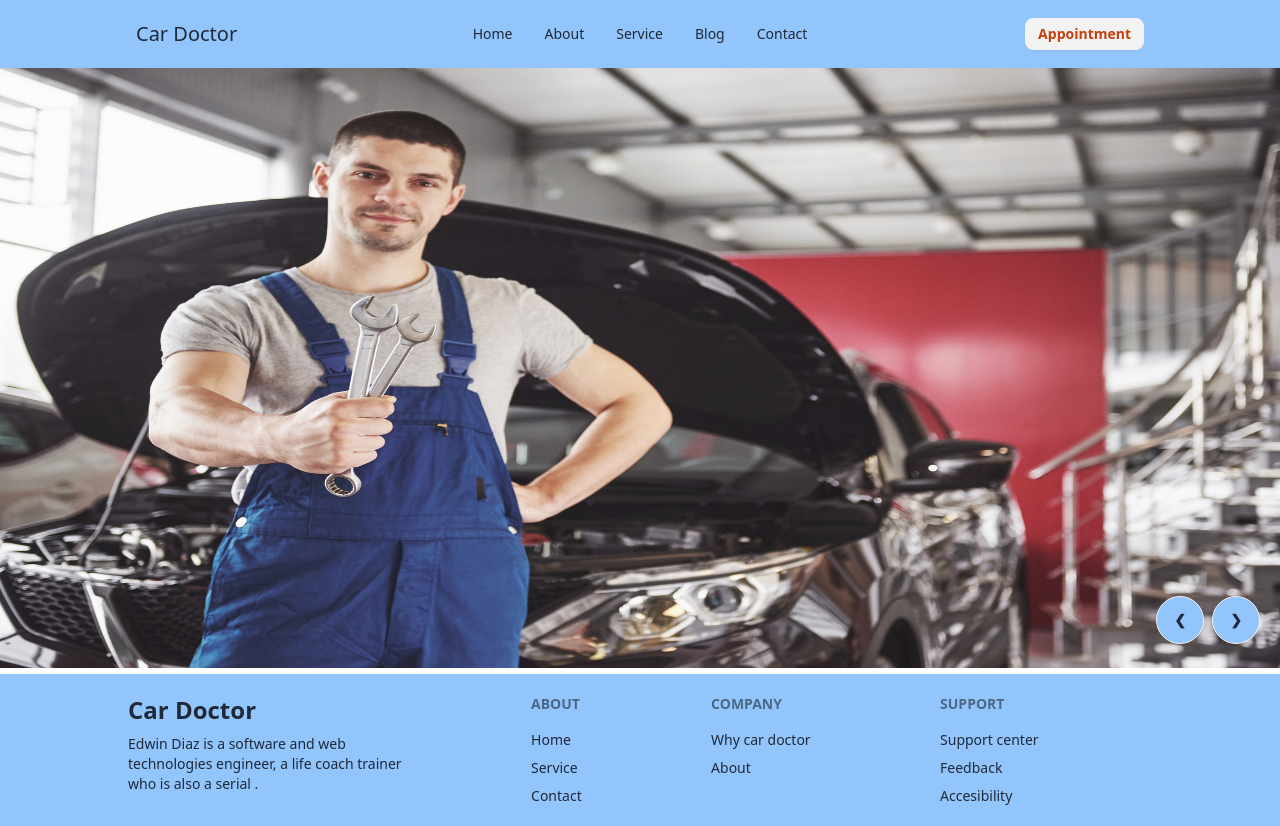
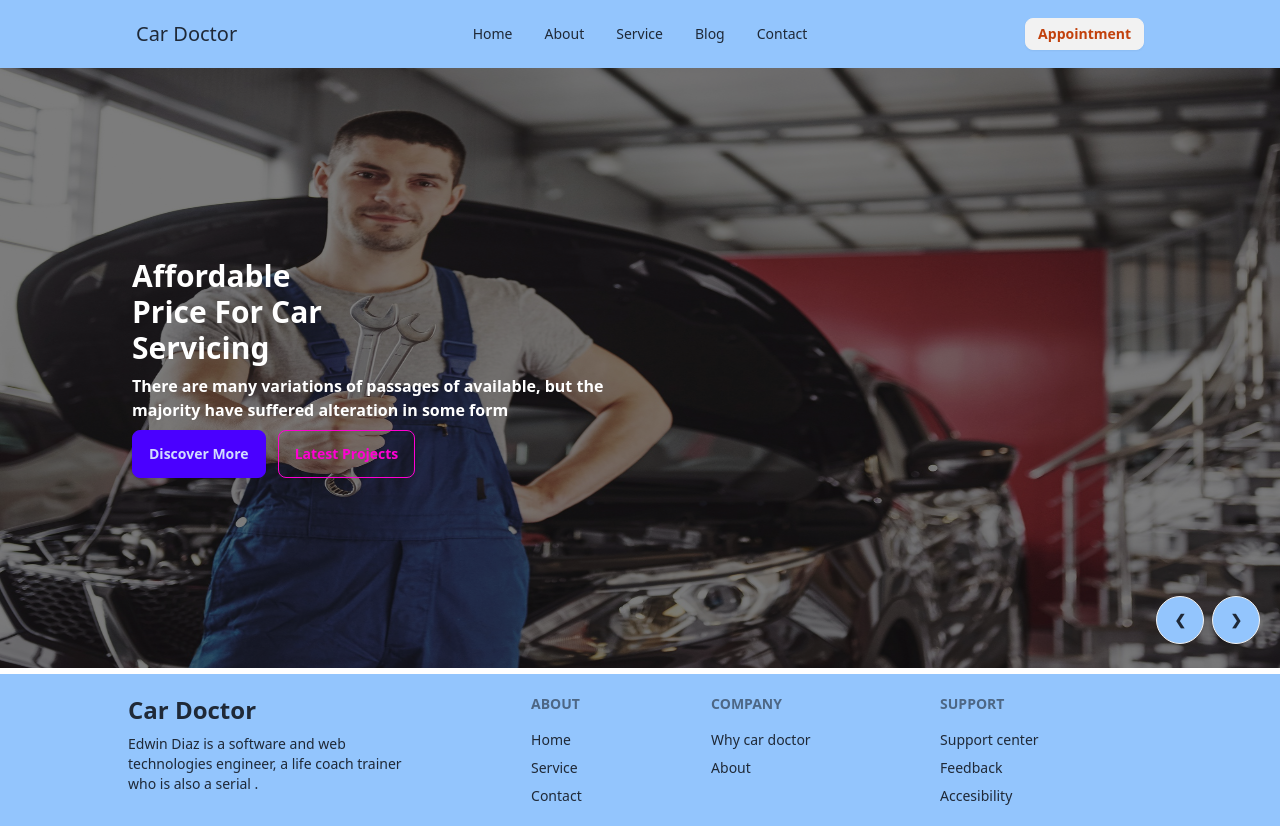
Before and after one commit to md-mostafiz181/car-doctor-client, a React (Vite) app: page / in a window 1280 px wide. Built offline with nearby package versions, Linux system fonts and the light colour scheme.

Commit message:
adde overlay and other functionlity in banner part

```diff
--- /dev/null
+++ b/src/components/Banner/Banner.css
@@ -0,0 +1,9 @@
+.overlay{
+    background-color: rgba(0, 0, 0, 0.507);
+    width: 100%;
+    height: 100%;
+    top: 0;
+    left: 0;
+    position: absolute;
+
+}
--- a/src/components/Banner/Banner.jsx
+++ b/src/components/Banner/Banner.jsx
@@ -3,6 +3,7 @@ import banner2 from "../../assets/images/banner/2.jpg";
 import banner3 from "../../assets/images/banner/3.jpg";
 import banner4 from "../../assets/images/banner/4.jpg";
 import banner5 from "../../assets/images/banner/5.jpg";
+import "../Banner/Banner.css";
 
 const Banner = () => {
   return (
@@ -10,6 +11,29 @@ const Banner = () => {
       <div className="carousel w-full">
         <div id="slide1" className="carousel-item relative w-full">
           <img src={banner1} className="w-full h-[600px]" />
+          <div className="overlay">
+            <div className="absolute left-5 right-5 top-1/2 flex -translate-y-1/2 transform ms-28">
+              <div>
+                <h1 className="text-3xl font-bold text-white">
+                  Affordable <br /> Price For Car <br /> Servicing
+                </h1>
+                <p className="text-1xl font-bold text-white mt-2">
+                  There are many variations of passages of available, but the{" "}
+                  <br /> majority have suffered alteration in some form
+                </p>
+
+                <div className="mt-2">
+                  <button className="btn btn-primary me-3">
+                    Discover More
+                  </button>
+                  <button className="btn btn-outline btn-secondary">
+                    Latest Projects
+                  </button>
+                </div>
+              </div>
+            </div>
+          </div>
+
           <div className="absolute left-5 right-5 bottom-0 flex -translate-y-1/2 transform justify-end">
             <a href="#slide4" className="btn btn-circle bg-blue-300 mr-2">
               ❮
@@ -18,13 +42,32 @@ const Banner = () => {
               ❯
             </a>
           </div>
-
-
         </div>
-
 
         <div id="slide2" className="carousel-item relative w-full">
           <img src={banner2} className="w-full h-[600px]" />
+          <div className="overlay">
+            <div className="absolute left-5 right-5 top-1/2 flex -translate-y-1/2 transform ms-28">
+              <div>
+                <h1 className="text-3xl font-bold text-white">
+                  Affordable <br /> Price For Car <br /> Servicing
+                </h1>
+                <p className="text-1xl font-bold text-white mt-2">
+                  There are many variations of passages of available, but the{" "}
+                  <br /> majority have suffered alteration in some form
+                </p>
+
+                <div className="mt-2">
+                  <button className="btn btn-primary me-3">
+                    Discover More
+                  </button>
+                  <button className="btn btn-outline btn-secondary">
+                    Latest Projects
+                  </button>
+                </div>
+              </div>
+            </div>
+          </div>
           <div className="absolute left-5 right-5 bottom-0 flex -translate-y-1/2 transform justify-end">
             <a href="#slide1" className="btn btn-circle bg-blue-300 mr-2">
               ❮
@@ -36,6 +79,28 @@ const Banner = () => {
         </div>
         <div id="slide3" className="carousel-item relative w-full">
           <img src={banner3} className="w-full h-[600px]" />
+          <div className="overlay">
+            <div className="absolute left-5 right-5 top-1/2 flex -translate-y-1/2 transform ms-28">
+              <div>
+                <h1 className="text-3xl font-bold text-white">
+                  Affordable <br /> Price For Car <br /> Servicing
+                </h1>
+                <p className="text-1xl font-bold text-white mt-2">
+                  There are many variations of passages of available, but the{" "}
+                  <br /> majority have suffered alteration in some form
+                </p>
+
+                <div className="mt-2">
+                  <button className="btn btn-primary me-3">
+                    Discover More
+                  </button>
+                  <button className="btn btn-outline btn-secondary">
+                    Latest Projects
+                  </button>
+                </div>
+              </div>
+            </div>
+          </div>
           <div className="absolute left-5 right-5 bottom-0 flex -translate-y-1/2 transform justify-end">
             <a href="#slide2" className="btn btn-circle bg-blue-300 mr-2">
               ❮
@@ -47,6 +112,28 @@ const Banner = () => {
         </div>
         <div id="slide4" className="carousel-item relative w-full">
           <img src={banner4} className="w-full h-[600px]" />
+          <div className="overlay">
+            <div className="absolute left-5 right-5 top-1/2 flex -translate-y-1/2 transform ms-28">
+              <div>
+                <h1 className="text-3xl font-bold text-white">
+                  Affordable <br /> Price For Car <br /> Servicing
+                </h1>
+                <p className="text-1xl font-bold text-white mt-2">
+                  There are many variations of passages of available, but the{" "}
+                  <br /> majority have suffered alteration in some form
+                </p>
+
+                <div className="mt-2">
+                  <button className="btn btn-primary me-3">
+                    Discover More
+                  </button>
+                  <button className="btn btn-outline btn-secondary">
+                    Latest Projects
+                  </button>
+                </div>
+              </div>
+            </div>
+          </div>
           <div className="absolute left-5 right-5 bottom-0 flex -translate-y-1/2 transform justify-end">
             <a href="#slide3" className="btn btn-circle bg-blue-300 mr-2">
               ❮
@@ -58,6 +145,28 @@ const Banner = () => {
         </div>
         <div id="slide5" className="carousel-item relative w-full">
           <img src={banner5} className="w-full h-[600px]" />
+          <div className="overlay">
+            <div className="absolute left-5 right-5 top-1/2 flex -translate-y-1/2 transform ms-28">
+              <div>
+                <h1 className="text-3xl font-bold text-white">
+                  Affordable <br /> Price For Car <br /> Servicing
+                </h1>
+                <p className="text-1xl font-bold text-white mt-2">
+                  There are many variations of passages of available, but the{" "}
+                  <br /> majority have suffered alteration in some form
+                </p>
+
+                <div className="mt-2">
+                  <button className="btn btn-primary me-3">
+                    Discover More
+                  </button>
+                  <button className="btn btn-outline btn-secondary">
+                    Latest Projects
+                  </button>
+                </div>
+              </div>
+            </div>
+          </div>
           <div className="absolute  left-5 right-5 bottom-0 flex -translate-y-1/2 transform justify-end ">
             <a href="#slide4" className="btn btn-circle bg-blue-300 mr-2">
               ❮
```
